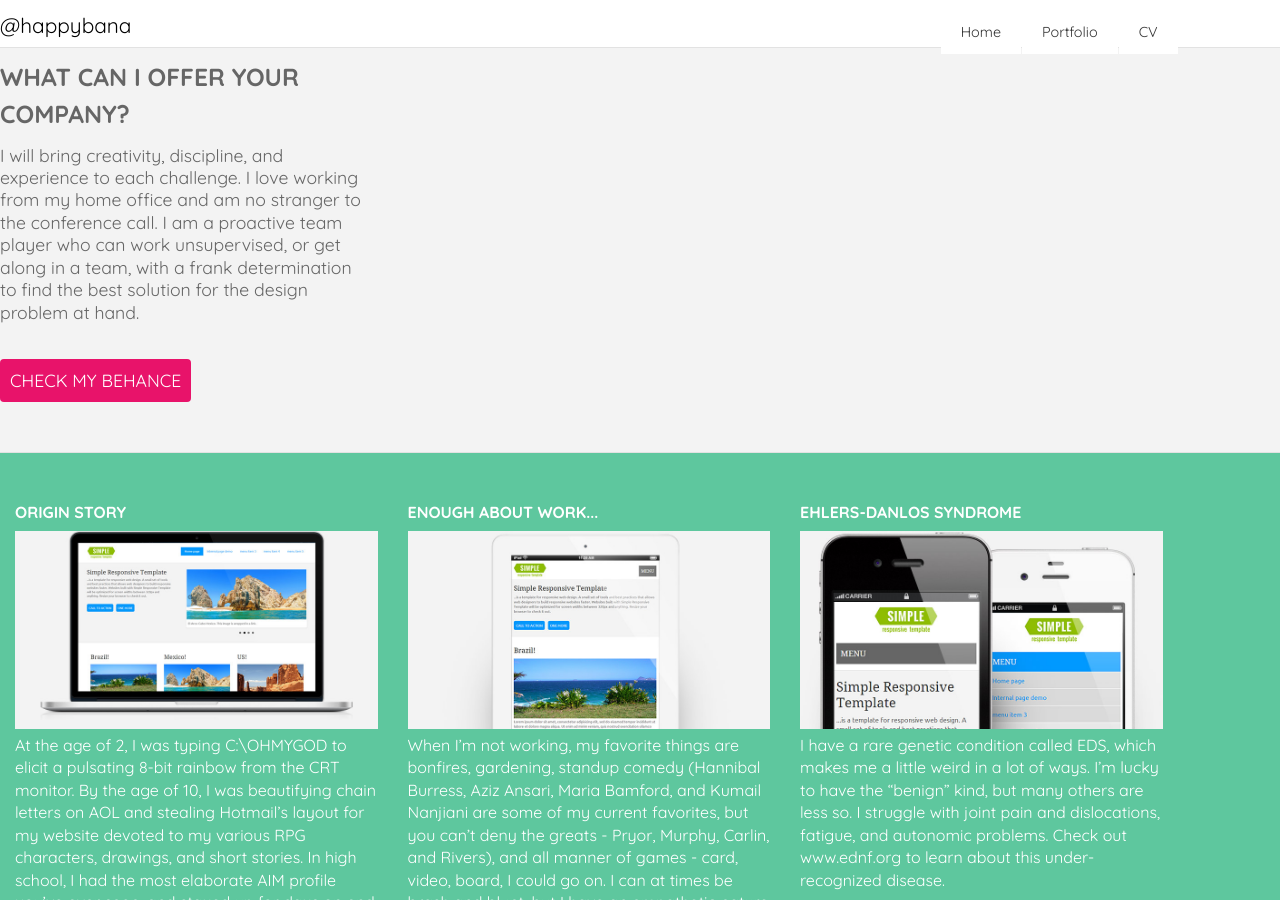
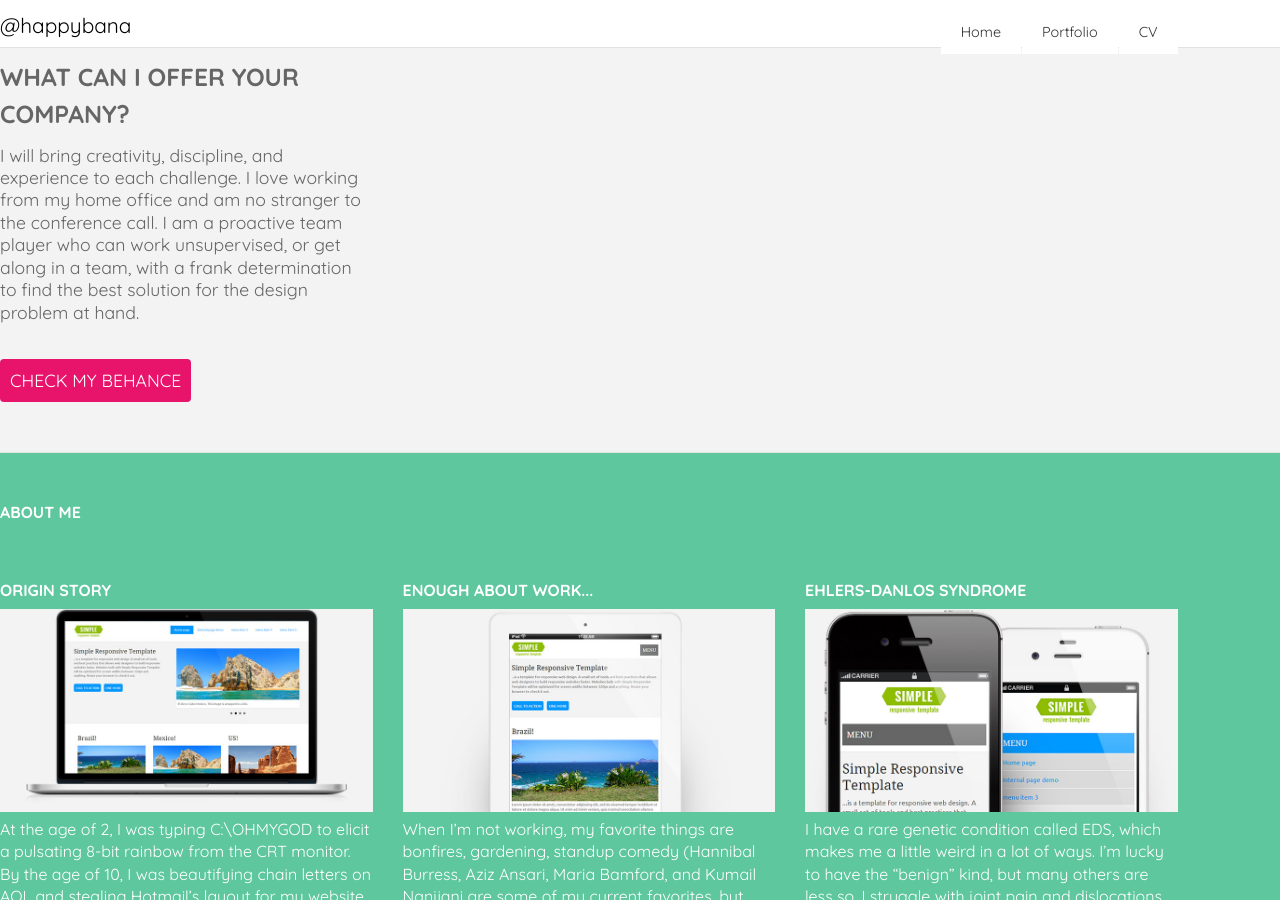
Before and after one commit to banbanbana/happybana.github.io, a Jekyll site: the page home.html, which Jekyll copies as it is, in a window 1280 px wide and 900 px high. Built offline with Jekyll 4.4.1, drawn with Linux system fonts in a browser that asks for light colours; some web fonts are replaced.

Commit message:
Revert "Update home.html"
This reverts commit b3abcc0f9ab0acb3db4e294811e4d1ffe8005d3b.

```diff
--- a/home.html
+++ b/home.html
@@ -116,6 +116,9 @@ border: 1px solid #887dc2
 <section id="features"  class="greenelement vertical-padding">
 	<div class="wrapper clearfix">
 
+    <h1>About Me</h1>
+
+ 	<div class="row vertical-padding">
         <div class="grid_4">
           <h3>Origin Story</h3>
           <img src="images/colorblocks-pic1.jpg" />
```
